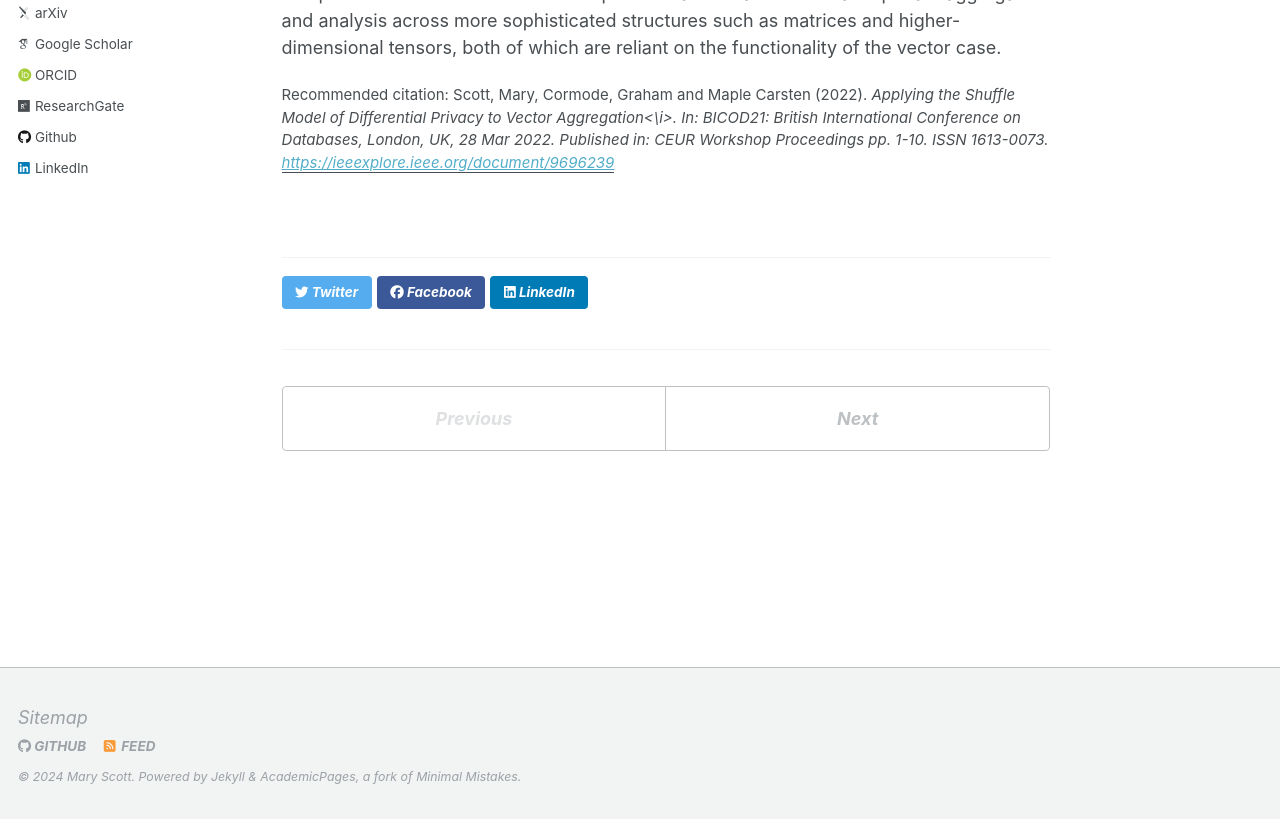
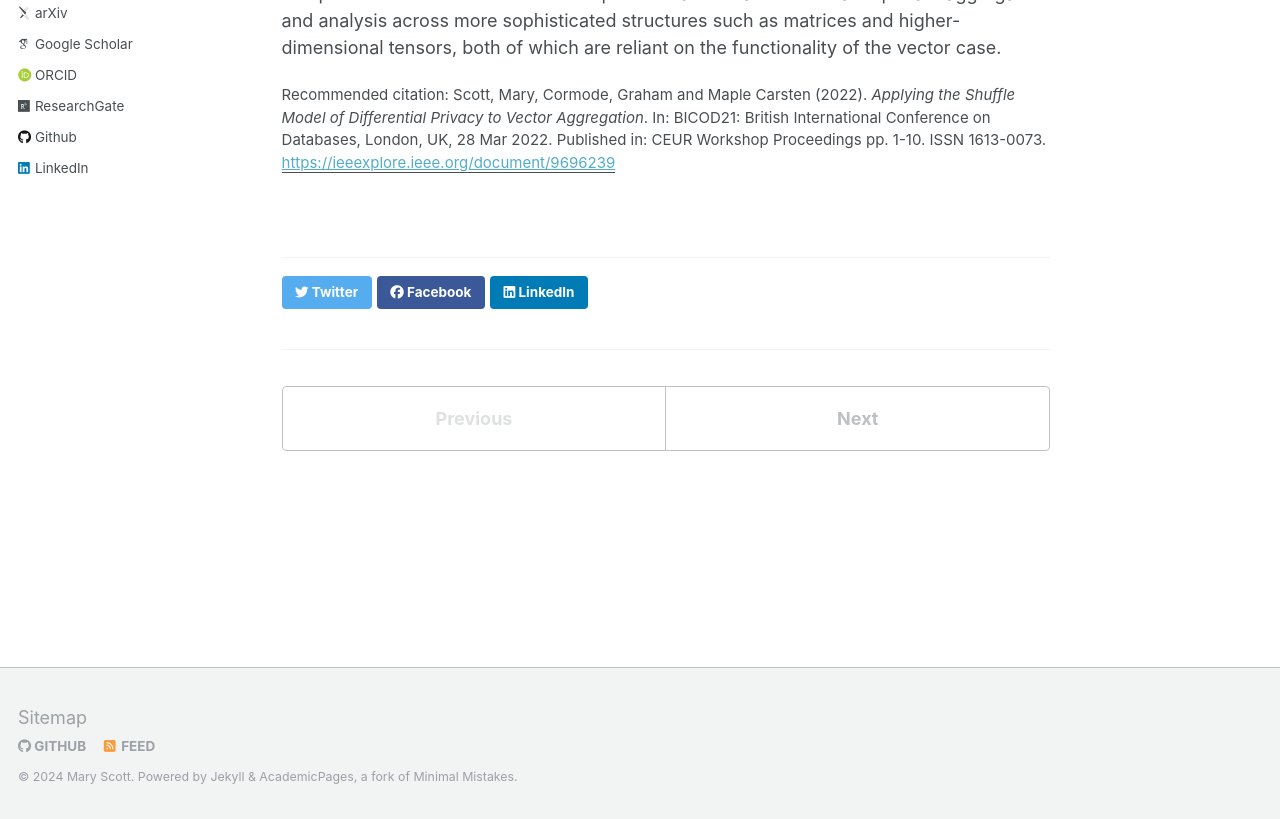
Before and after one commit to mary-python/mary-python.github.io, a Jekyll site: the page built from _publications/2022-01-01-applying.md, in a window 1280 px wide and 1269 px high. Shown: the part 447-1266 px from the top of the window. Built offline with Jekyll 4.4.1, drawn with Linux system fonts in a browser that asks for light colours; some web fonts are replaced.

```diff
--- a/_publications/2022-01-01-applying.md
+++ b/_publications/2022-01-01-applying.md
@@ -6,7 +6,7 @@ excerpt: 'In this work we introduce a new protocol for vector aggregation in the
 date: 2022-01-01
 venue: 'British International Conference on Databases'
 paperurl: 'https://ieeexplore.ieee.org/document/9696239'
-citation: 'Scott, Mary, Cormode, Graham and Maple Carsten (2022). <i>Applying the Shuffle Model of Differential Privacy to Vector Aggregation<\i>. In: BICOD21: British International Conference on Databases, London, UK, 28 Mar 2022. Published in: CEUR Workshop Proceedings pp. 1-10. ISSN 1613-0073.'
+citation: 'Scott, Mary, Cormode, Graham and Maple Carsten (2022). <i>Applying the Shuffle Model of Differential Privacy to Vector Aggregation</i>. In: BICOD21: British International Conference on Databases, London, UK, 28 Mar 2022. Published in: CEUR Workshop Proceedings pp. 1-10. ISSN 1613-0073.'
 ---
 
 In this work we introduce a new protocol for vector aggregation in the context of the Shuffle Model, a recent model within Differential Privacy (DP). It sits between the Centralized Model, which prioritizes the level of accuracy over the secrecy of the data, and the Local Model, for which an improvement in trust is counteracted by a much higher noise requirement. The Shuffle Model was developed to provide a good balance between these two models through the addition of a shuffling step, which unbinds the users from their data whilst maintaining a moderate noise requirement. We provide a single message protocol for the summation of real vectors in the Shuffle Model, using advanced composition results. Our contribution provides a mechanism to enable private aggregation and analysis across more sophisticated structures such as matrices and higher-dimensional tensors, both of which are reliant on the functionality of the vector case.
```
